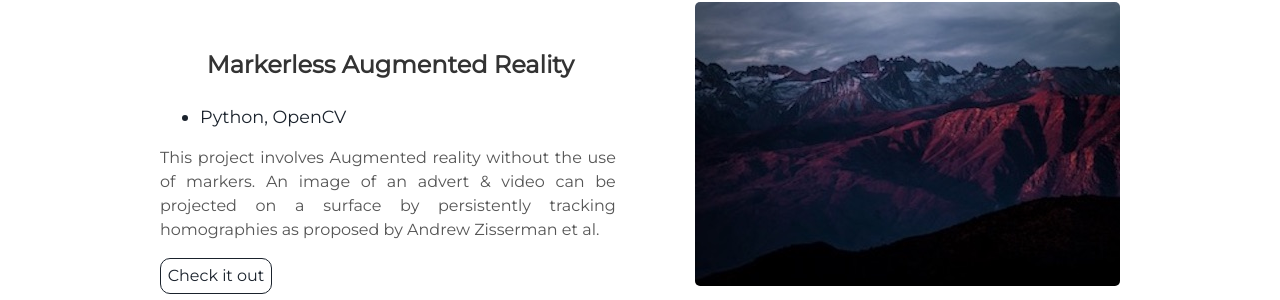
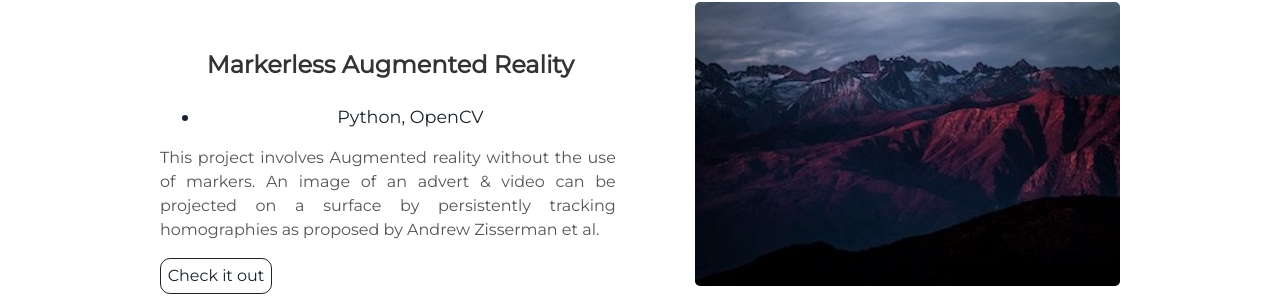
Before and after one commit to kbmajeed/kbmajeed.github.io, a Jekyll site: the page built from index.html, in a window 1280 px wide. Shown: the part 1713-2013 px from the top of the page. Built offline with Jekyll 4.4.1, drawn with Linux system fonts in a browser that asks for light colours.

Commit message:
Update projects.html

```diff
--- a/_includes/projects.html
+++ b/_includes/projects.html
@@ -10,7 +10,7 @@
   <div class="contents">
     <h3 align="center"> Markerless Augmented Reality </h3>
     <ul>
-      <li  align="left"> Python, OpenCV </li>
+      <li  align="center"> Python, OpenCV </li>
     </ul>
     <p align="justify"> This project involves Augmented reality without the use of markers. An image of an advert & video
       can be projected on a surface by persistently tracking homographies as proposed by Andrew Zisserman et al.</p>
```
